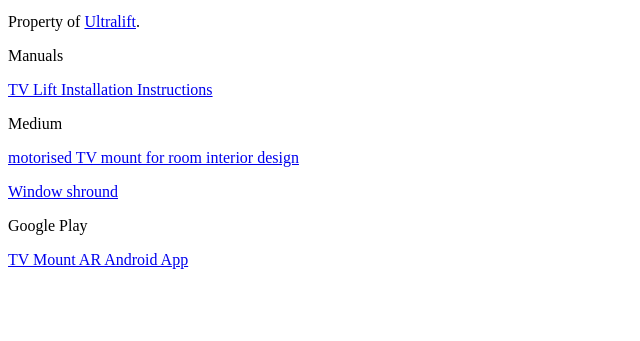
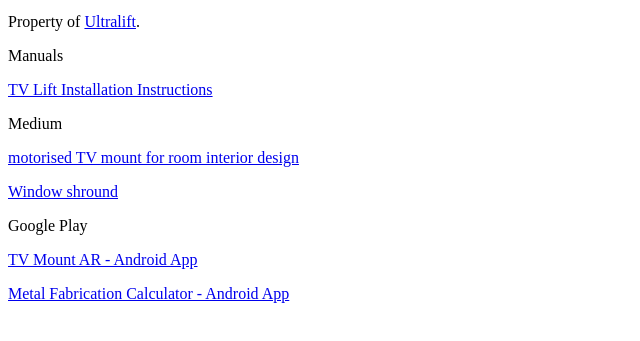
Before and after one commit to Samseif/ultralift, a plain HTML site: page index.html in a window 1280 px wide. Shown: the part 101-442 px from the top of the page, without its empty margins (0-640 px from the left). Drawn offline with Linux system fonts and the light colour scheme.

Commit message:
Update index.html

```diff
--- a/index.html
+++ b/index.html
@@ -10,6 +10,7 @@
 <p><a href="https://medium.com/architecture-edge/modern-tv-mounts-for-interior-design-7a1d0aa46ccc" target="_blank" rel="noopener">motorised TV mount for room interior design</a></p>
 <p><a href="https://medium.com/architecture-edge/what-are-window-shrouds-and-how-to-use-them-in-building-architecture-fb92fba44d49" target="_blank" rel="noopener">Window shround</a></p>
 <p>Google Play</p>
-<p><a href="https://play.google.com/store/apps/details?id=com.ultralift.tvmountar" target="_blank" rel="noopener">TV Mount AR Android App</a></p>
+<p><a href="https://play.google.com/store/apps/details?id=com.ultralift.tvmountar" target="_blank" rel="noopener">TV Mount AR - Android App</a></p>
+<p><a href="https://play.google.com/store/apps/details?id=com.westberg.metalfabricationcalculator" target="_blank" rel="noopener">Metal Fabrication Calculator - Android App</a></p>
 </body>
 </html>
```
